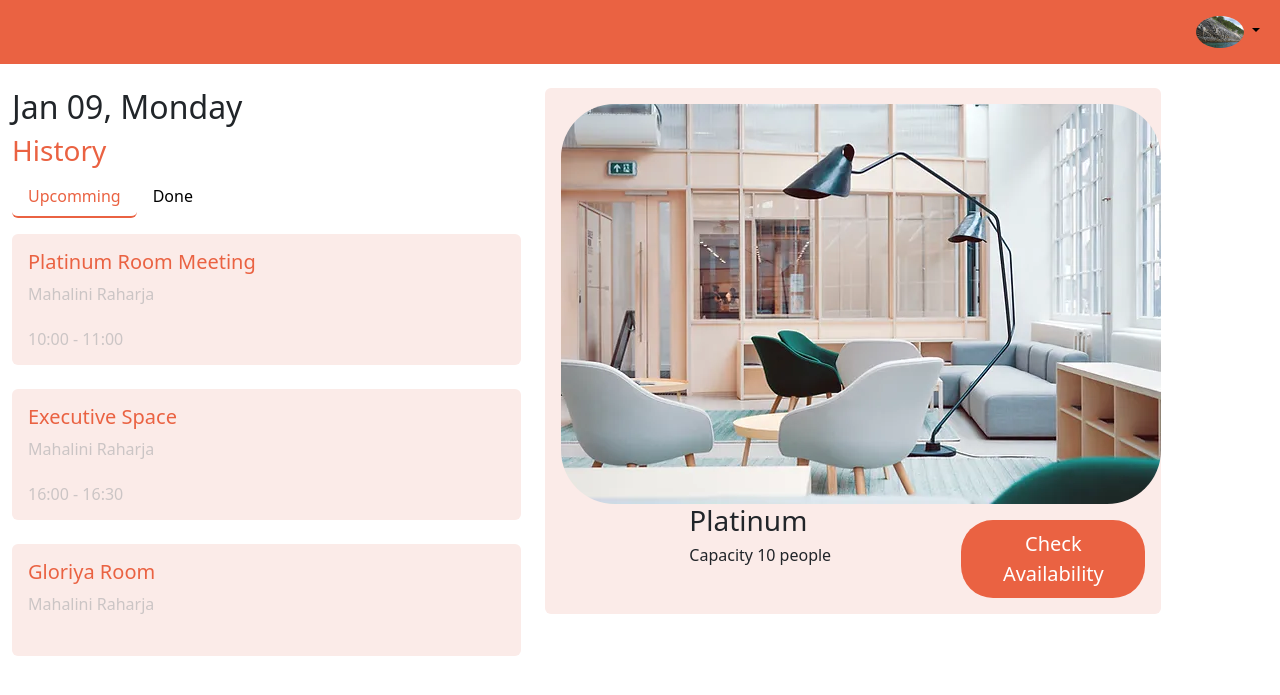
After one commit to fahmi29/meeting-room, a CodeIgniter 4 app: template app/Views/admin/dashboard.php in a window 1280 px wide. The commit adds this page. Shown: the top 695 px of the page. Run offline with PHP 8.4 and a stand-in for CodeIgniter, Linux system fonts and the light colour scheme; the template is opened without the code that fills it, so the values that code supplies are empty; some libraries are stand-ins or nearby versions.

Commit message:
new routes for admin and add 2 role admin and user

```diff
--- a/app/Controllers/Dashboard.php
+++ b/app/Controllers/Dashboard.php
@@ -6,12 +6,12 @@ class Dashboard extends Controller
 {
     public function index()
     {
-        echo view('dashboard');
+        echo view('user/dashboard');
         // echo view('layout/pageLayout');
     }
 
     public function detail()
     {
-        echo view('detail');
+        echo view('user/detail');
     }
 }
--- /dev/null
+++ b/app/Views/admin/dashboard.php
@@ -0,0 +1,75 @@
+<?= $this->extend('layout/pageLayout') ?>
+
+<?= $this->section('content') ?>
+<div class="row ml-12">
+	<div class="col-md-5 pt-4">
+		<div class="card-body pl-6">
+			<h2 class="h2"><?= date('M d') . ', ' . date('l'); ?></h2>
+			<h3 class="h3 orange">History</h3>
+			<ul class="nav nav-pills mb-3" id="pills-tab" role="tablist">
+				<li class="nav-item" role="presentation">
+					<button class="nav-link active" id="pills-home-tab" data-bs-toggle="pill" data-bs-target="#pills-home" type="button" role="tab" aria-controls="pills-home" aria-selected="true">Upcomming</button>
+				</li>
+				<li class="nav-item" role="presentation">
+					<button class="nav-link" id="pills-profile-tab" data-bs-toggle="pill" data-bs-target="#pills-profile" type="button" role="tab" aria-controls="pills-profile" aria-selected="false">Done</button>
+				</li>
+			</ul>
+			<div class="tab-content" id="pills-tabContent">
+				<div class="tab-pane fade show active" id="pills-home" role="tabpanel" aria-labelledby="pills-home-tab" tabindex="0">
+					<div class="card b-orange mb-4">
+						<div class="card-body">
+							<div class="card-title orange h5">Platinum Room Meeting</div>
+							<div class="card-text c-grey pb-4">Mahalini Raharja</div>
+							<div class="card-text c-grey h6">10:00 - 11:00</div>
+						</div>
+					</div>
+
+					<div class="card b-orange mb-4">
+						<div class="card-body">
+							<div class="card-title orange h5">Executive Space</div>
+							<div class="card-text c-grey pb-4">Mahalini Raharja</div>
+							<div class="card-text c-grey h6">16:00 - 16:30</div>
+						</div>
+					</div>
+
+					<div class="card b-orange mb-4">
+						<div class="card-body">
+							<div class="card-title orange h5">Gloriya Room</div>
+							<div class="card-text c-grey pb-4">Mahalini Raharja</div>
+						</div>
+					</div>
+				</div>
+				<div class="tab-pane fade" id="pills-profile" role="tabpanel" aria-labelledby="pills-profile-tab" tabindex="0">
+					<div class="card b-orange mb-4">
+						<div class="card-body">
+							<div class="card-title orange h5">Gloriya Room</div>
+							<div class="card-text c-grey pb-4">Mahalini Raharja</div>
+						</div>
+					</div>
+				</div>
+			</div>
+		</div>
+	</div>
+	<div class="col-md-6 pt-4">
+		<div class="card b-orange mb-4 ml-6">
+			<div class="card-body">
+				<img src="<?= base_url('assets/images/room1.png') ?>" class="rounded-image mx-auto d-block" />
+				<div class="row justify-content-center">
+					<div class="col-6 ">
+						<div class="col-12">
+							<h3 class="h3 left-l">Platinum</h3>
+						</div>
+						<div class="col-12">
+							<p class="h6 left-l">Capacity 10 people</p>
+						</div>
+					</div>
+					<div class="col-6 pt-3">
+						<a href="<?= base_url('/detail') ?>" class="btn-rounded btn btn-lg bg-orange text-white left-m">Check Availability</a>
+					</div>
+				</div>
+			</div>
+		</div>
+	</div>
+</div>
+
+<?= $this->endSection(); ?>
--- a/app/Views/layout/pageLayout.php
+++ b/app/Views/layout/pageLayout.php
@@ -42,6 +42,7 @@
   <script src="<?= base_url('js/jquery.min.js') ?>"></script>
   <!-- <script src="https://cdn.tailwindcss.com"></script> -->
   <script src="<?= base_url('js/bootstrap.bundle.min.js') ?>"></script>
+  <?= $this->renderSection('javascript'); ?>
 </body>
 
 </html>
--- a/app/Views/login.php
+++ b/app/Views/login.php
@@ -24,12 +24,12 @@
             <?= csrf_field(); ?>
             <!-- Email input -->
             <div class="mb-6">
-              <input type="text" class="form-control block w-full px-4 py-2 text-xl font-normal text-gray-700 bg-white bg-clip-padding border border-solid border-gray-300 rounded transition ease-in-out m-0 focus:text-gray-700 focus:bg-white focus:border-blue-600 focus:outline-none" placeholder="Email address" />
+              <input type="text" class="form-control block w-full px-4 py-2 text-xl font-normal text-gray-700 bg-white bg-clip-padding border border-solid border-gray-300 rounded transition ease-in-out m-0 focus:text-gray-700 focus:bg-white focus:border-blue-600 focus:outline-none" name="username" placeholder="Email address" />
             </div>
 
             <!-- Password input -->
             <div class="mb-6">
-              <input type="password" class="form-control block w-full px-4 py-2 text-xl font-normal text-gray-700 bg-white bg-clip-padding border border-solid border-gray-300 rounded transition ease-in-out m-0 focus:text-gray-700 focus:bg-white focus:border-blue-600 focus:outline-none" placeholder="Password" />
+              <input type="password" class="form-control block w-full px-4 py-2 text-xl font-normal text-gray-700 bg-white bg-clip-padding border border-solid border-gray-300 rounded transition ease-in-out m-0 focus:text-gray-700 focus:bg-white focus:border-blue-600 focus:outline-none" name="password" placeholder="Password" />
             </div>
 
             <div class="flex justify-between items-center mb-6">
--- a/public/css/style.css
+++ b/public/css/style.css
@@ -47,3 +47,7 @@
 .rounded-image{
     border-radius: 3.375rem;
 }
+
+.mb-23{
+    margin-bottom: 23rem;
+}
```
Also changed, not shown: app/Config/Routes.php (+6 -1 lines), app/Controllers/Admin.php (added, +13 -0 lines), app/Controllers/Login.php (+49 -19 lines), app/Views/detail.php (deleted, +0 -24 lines), app/Views/user/detail.php (added, +94 -0 lines), app/Views/user/dashboard.php (renamed from app/Views/dashboard.php).
